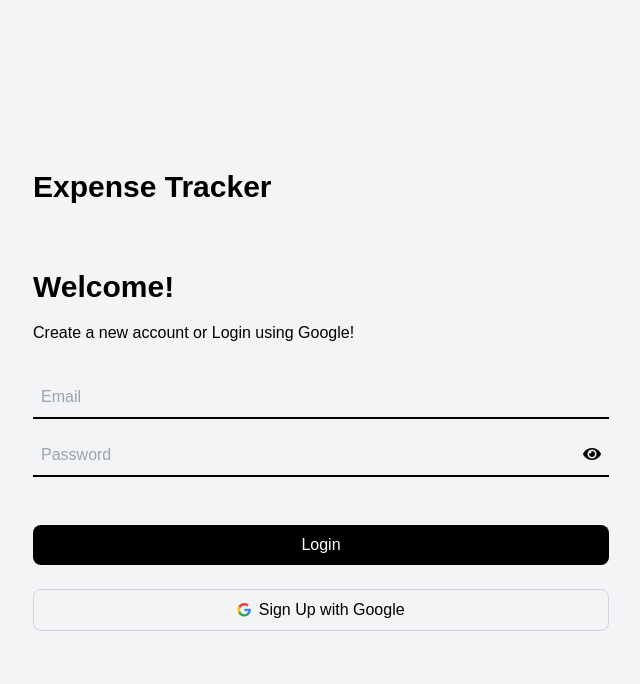
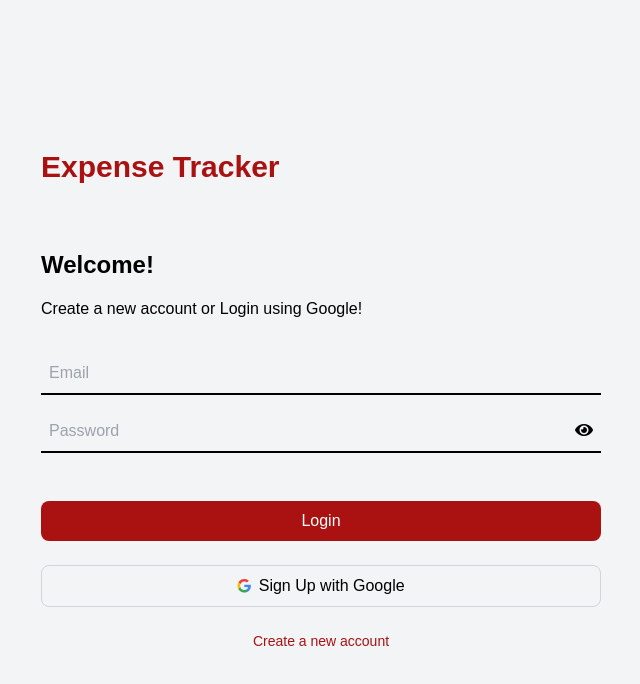
Before and after one commit to SarojWasti/expense-tracker, a React (Vite) app: page / in a window 1280 px wide. Shown: the top 684 px of the page, without its empty margins (319-959 px from the left). Built offline with nearby package versions, Linux system fonts and the light colour scheme.

Commit message:
chore: improve ui

```diff
--- a/src/App.jsx
+++ b/src/App.jsx
@@ -2,7 +2,7 @@ import './assets/Index.css';
 import { BrowserRouter as Router, Routes, Route } from 'react-router-dom';
 import Login from './components/Login ';
 import TestRedirect from './components/TestRedirect';
-TestRedirect
+import Signup from './components/Signup';
 
 function App() {
 
@@ -12,6 +12,7 @@ function App() {
         <Routes>
           <Route path="/" element={<Login />} />
           <Route path="/test" element={<TestRedirect />} />
+          <Route path="/signup" element={<Signup/>}/>
         </Routes>
       </Router>
     </>
--- a/src/components/Login .jsx
+++ b/src/components/Login .jsx
@@ -19,9 +19,9 @@ const Login = () => {
     };
     return (
         <div className="loginStyle">
-            <div className="rounded w-[36rem]">
-                <h2 className="text-3xl font-bold">Expense Tracker</h2>
-                <h1 className="text-3xl font-bold mt-[4rem] mb-4">Welcome!</h1>
+            <div className="rounded p-2 sm:w-[36rem]">
+                <h2 className="text-3xl font-bold text-customRed">Expense Tracker</h2>
+                <h1 className="text-2xl font-bold mt-[4rem] mb-4">Welcome!</h1>
                 <p>Create a new account or Login using Google!</p>
                 <div className="mb-4 mt-8">
                     <input placeholder="Email" type="text" className="w-full p-2 border-b-2 bg-gray-100 border-black focus:outline-none"
@@ -34,7 +34,7 @@ const Login = () => {
                     </button>
                 </div>
                 <div className="mt-12">
-                    <button className="w-full border-none text-white bg-black p-2 rounded-lg">
+                    <button className="w-full border-none text-white bg-customRed p-2 rounded-lg">
                         Login
                     </button>
                 </div>
@@ -46,6 +46,11 @@ const Login = () => {
                         Sign Up with Google
                     </button>
                 </div>
+                <div className="mt-6">
+                    <a onClick={()=>navigate('/signup')} className="w-full text-customRed cursor-pointer rounded-lg flex items-center justify-center text-sm hover:underline">
+                        Create a new account
+                    </a>
+                </div>
             </div>
         </div>
     );
--- /dev/null
+++ b/src/components/Signup.jsx
@@ -0,0 +1,8 @@
+const Signup = () =>{
+    return(
+        <div>
+            Hello chigga
+        </div>
+    );
+}
+export default Signup
--- a/tailwind.config.js
+++ b/tailwind.config.js
@@ -9,10 +9,8 @@ export default {
       fontFamily:{
         sora:['Sora','sans-serif'],
       },
-      backgroundColor:{
-        lGray: '#dadada',
-      },
-      textColor: {
+      colors :{
+        customRed: '#AA1111',
         lGray : '#dadada',
       }
     },
```
